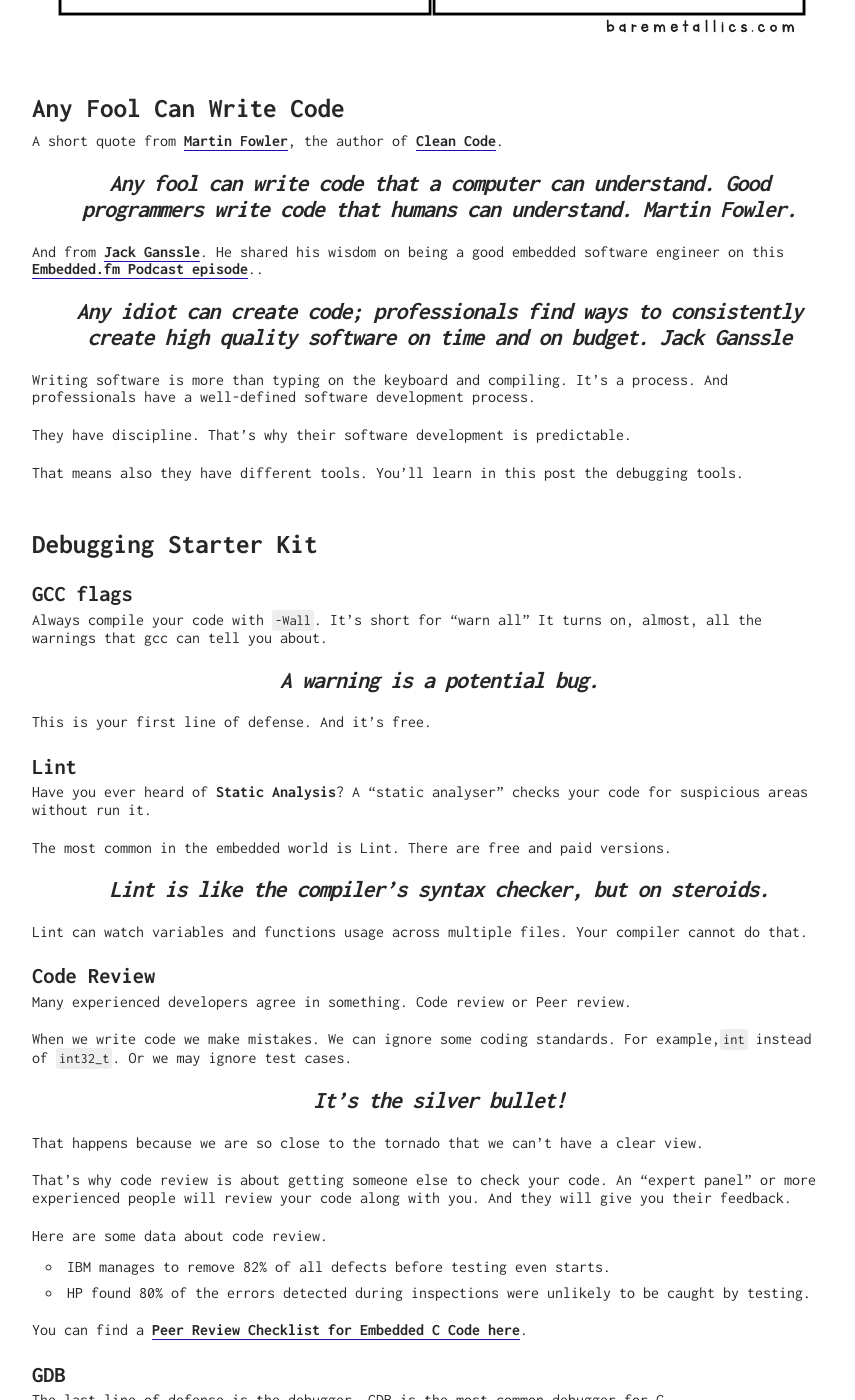
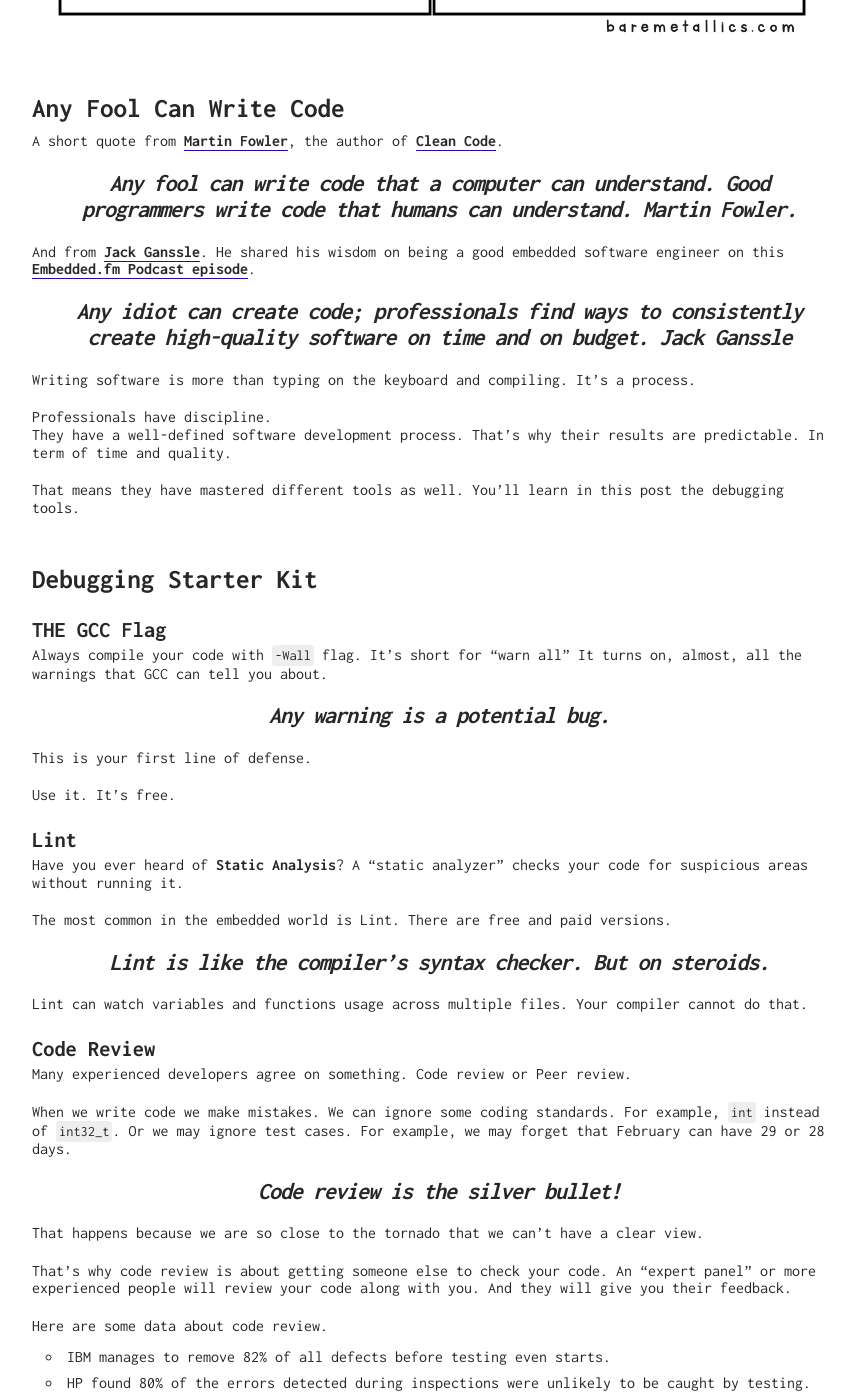
Before and after one commit to daleonpz/baremetallics, a Jekyll site: the page built from _posts/programming/2020-05-09-debugging-starter-kit.md, in a window 1280 px wide and 1400 px high, scrolled down 1071 px. Shown: the whole window, without its empty margins (208-1063 px from the left). Built offline with Jekyll 4.4.1, drawn with Linux system fonts in a browser that asks for light colours; a script that is not in the unit is left out; some of the changed text lies outside the part shown.

Commit message:
update text

```diff
--- a/_posts/programming/2020-05-09-debugging-starter-kit.md
+++ b/_posts/programming/2020-05-09-debugging-starter-kit.md
@@ -9,10 +9,10 @@
 Debugging is hard work.
 It's so hard that people expect that debugging will take 50% of the project time.
 
+Good practices minimize bugs.
 We talked about disciplined development using [Test-driven Development]({{site.baseurl}}/topics/test-driven-development-essentials/).
-Good practices minimize bugs. But no code is perfect.
 
-And that's okay.
+But we know no code is perfect. And that's okay.
 
 But the question is... How can we reduce the debugging time?
 
@@ -26,43 +26,49 @@
 
 > Any fool can write code that a computer can understand. Good programmers write code that humans can understand. Martin Fowler.
 
-And from [Jack Ganssle](http://www.ganssle.com/). He shared his wisdom on being a good embedded software engineer on this [Embedded.fm Podcast episode](https://embedded.fm/episodes/2014/5/27/53-being-a-grownup-engineer)..
+And from [Jack Ganssle](http://www.ganssle.com/). He shared his wisdom on being a good embedded software engineer on this [Embedded.fm Podcast episode](https://embedded.fm/episodes/2014/5/27/53-being-a-grownup-engineer).
 
-> Any idiot can create code; professionals find ways to consistently create high quality software on time and on budget. Jack Ganssle
+> Any idiot can create code; professionals find ways to consistently create high-quality software on time and on budget. Jack Ganssle
 
-Writing software is more than typing on the keyboard and compiling. It's a process. And professionals have a well-defined software development process.
+Writing software is more than typing on the keyboard and compiling. It's a process.
 
-They have discipline. That's why their software development is predictable.
+Professionals have discipline.
+They have a well-defined software development process.
+That's why their results are predictable.
+In term of time and quality.
 
-That means also they have different tools. You'll learn in this post the debugging tools.
+That means they have mastered different tools as well.
+ You'll learn in this post the debugging tools.
 
 # Debugging Starter Kit
 
-## GCC flags
-Always compile your code with `-Wall`. It's short for "warn all"
-It turns on, almost, all the warnings that gcc can tell you about.
+## THE GCC Flag
+Always compile your code with `-Wall` flag. It's short for "warn all"
+It turns on, almost, all the warnings that GCC can tell you about.
 
-> A warning is a potential bug.
+> Any warning is a potential bug.
 
-This is your first line of defense. And it's free.
+This is your first line of defense.
+
+Use it. It's free.
 
 ## Lint
 Have you ever heard of **Static Analysis**?
-A "static analyser" checks your code for suspicious areas without run it.
+A "static analyzer" checks your code for suspicious areas without running it.
 
 The most common in the embedded world is Lint. There are free and paid versions.
 
-> Lint is like the compiler’s syntax checker, but on steroids.
+> Lint is like the compiler’s syntax checker. But on steroids.
 
 Lint can watch variables and functions usage across multiple files. Your compiler cannot do that.
 
 ## Code Review
-Many experienced developers agree in something. Code review or Peer review.
+Many experienced developers agree on something. Code review or Peer review.
 
-When we write code we make mistakes. We can ignore some coding standards. For example,`int` instead of `int32_t`.
-Or we may ignore test cases.
+When we write code we make mistakes. We can ignore some coding standards. For example, `int` instead of `int32_t`.
+Or we may ignore test cases. For example, we may forget that February can have 29 or 28 days.
 
-> It's the silver bullet!
+> Code review is the silver bullet!
 
 That happens because we are so close to the tornado that we can't have a clear view.
 
@@ -76,21 +82,31 @@
 
 You can find a [Peer Review Checklist for Embedded C Code here](https://betterembsw.blogspot.com/2018/01/new-peer-review-checklist-for-embedded.html).
 
+## Honorable Mention: Rubber Duck Debugging
+
+The name comes from a story in the book [The Pragmatic Programmer](https://amzn.to/3acWAmz).
+A developer or engineer explains his/her code to a rubber duck.
+
+It's "solo" version of code review.
+People describe  what the code is supposed to do. And they check what it actually does.
+And in many cases they find inconsistencies.
+
+
 ## GDB
 The last line of defense is the debugger.
 GDB is the most common debugger for C.
 
 GDB is the only tool in this list that runs the code.
-You can pause the programm. You can set breakpoints on the code. Inspect the stack. Check how the variables change their value.
+You can pause the program. You can set breakpoints on the code. Inspect the stack. Check how the variables change their value.
 
 GDB can do a lot of amazing things. But you shouldn't forget. GDB is the last line of defense.
 
 
 
 # Summary
-Debugging takes a lot of time. But as a professional engineer. You need to use tools to make your work easier, faster and better. And predictable.
+Debugging takes a lot of time. But as a professional engineer. You need to use tools to make your work easier, faster, and better. And predictable.
 
 You now have a set of tools. They will help you to find bugs faster. And reduces a lot the overall debugging time.
-Use them right know in your development.
+Use them right now in your development.
 
 And if you liked this post. **Subscribe right now**. You'll get our stuff directly in your inbox.
```
